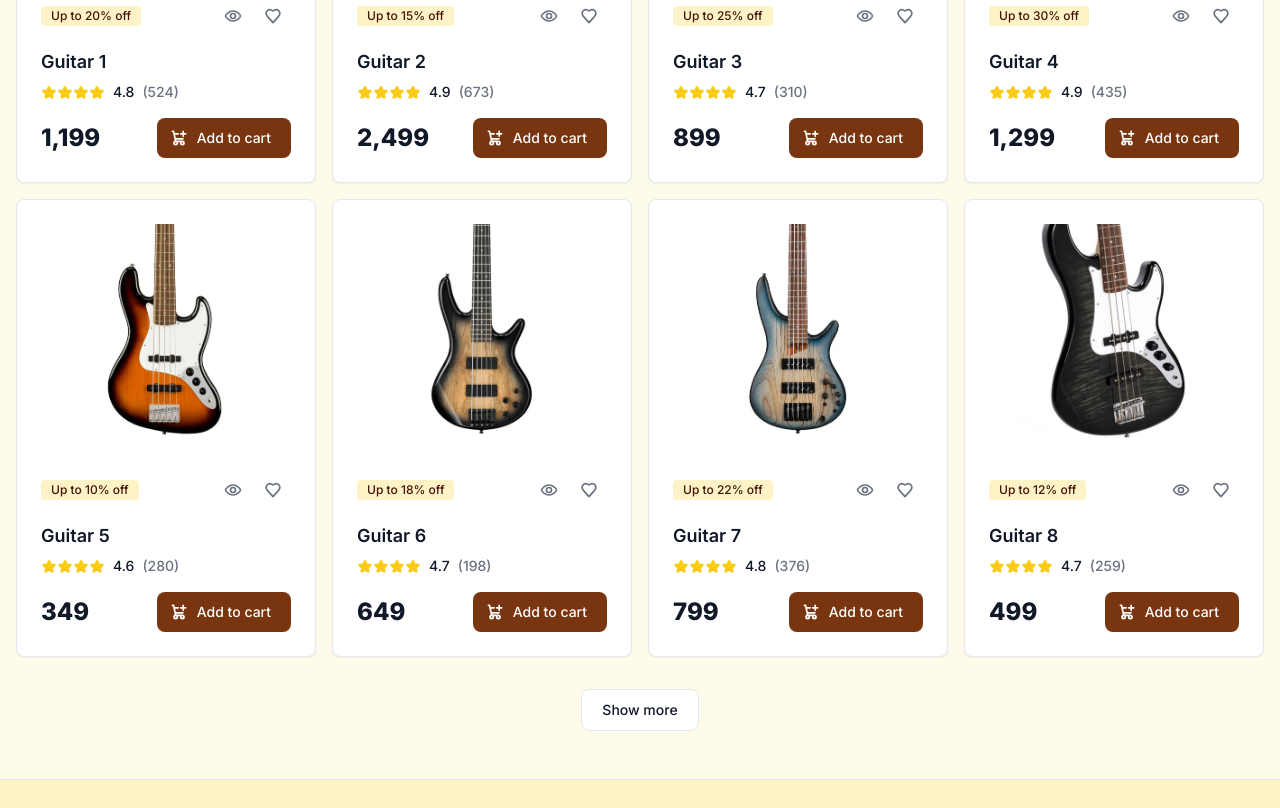
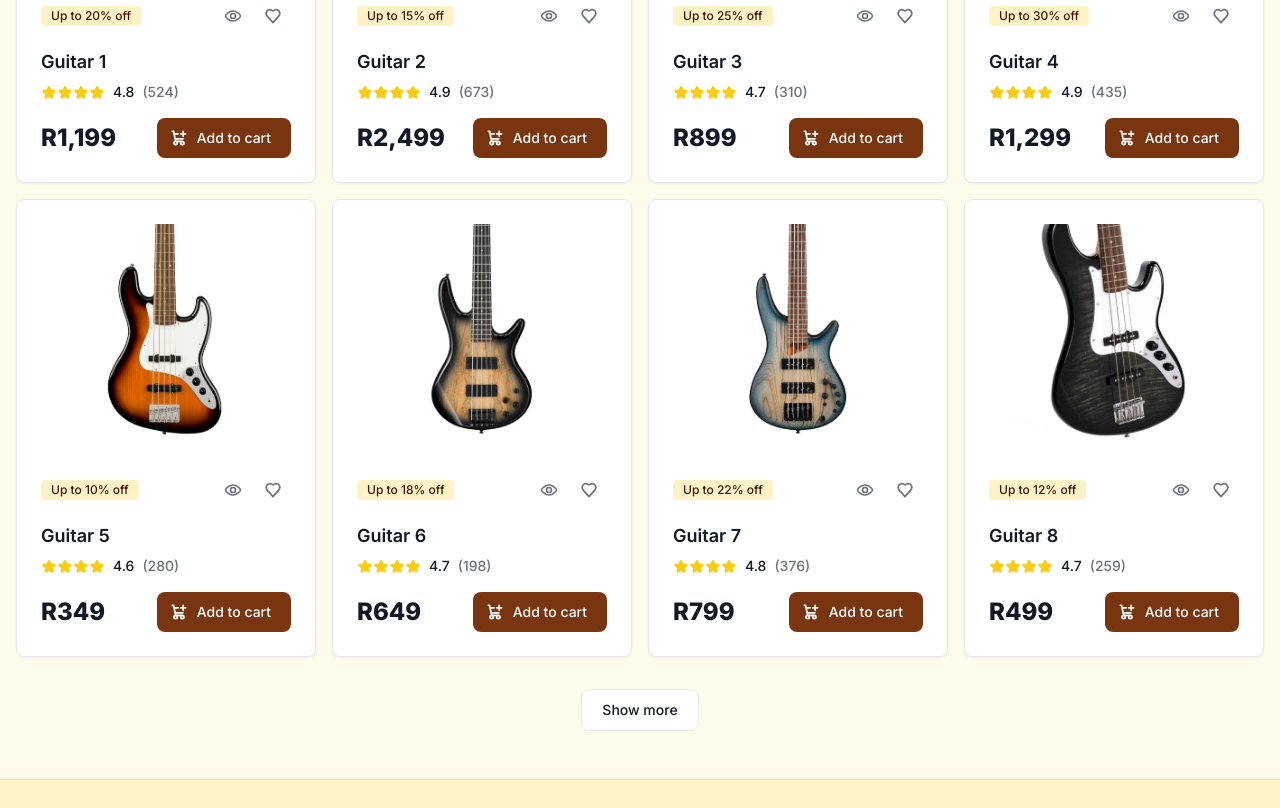
Before and after one commit to hlokomani/hobbystore, a Next.js app: page /products in a window 1280 px wide. Shown: the part 500-1308 px from the top of the page. Built offline with nearby package versions, Linux system fonts and the light colour scheme.

Commit message:
Added Currency to the Price

```diff
--- a/data/guitars.js
+++ b/data/guitars.js
@@ -7,7 +7,7 @@ const guitars = [
         "rating": 4.8,
         "reviews": 524,
         "features": ["Fast Delivery", "Best Price"],
-        "price": "1,199",
+        "price": "R1,199",
         "special": "Up to 20% off",
         "discountedPrice": "959.20"
     },
@@ -19,7 +19,7 @@ const guitars = [
         "rating": 4.9,
         "reviews": 673,
         "features": ["Fast Delivery", "Best Seller"],
-        "price": "2,499",
+        "price": "R2,499",
         "special": "Up to 15% off",
         "discountedPrice": "2,124.15"
     },
@@ -31,7 +31,7 @@ const guitars = [
         "rating": 4.7,
         "reviews": 310,
         "features": ["Best Price"],
-        "price": "899",
+        "price": "R899",
         "special": "Up to 25% off",
         "discountedPrice": "674.25"
     },
@@ -43,7 +43,7 @@ const guitars = [
         "rating": 4.9,
         "reviews": 435,
         "features": ["Fast Delivery", "Best Price"],
-        "price": "1,299",
+        "price": "R1,299",
         "special": "Up to 30% off",
         "discountedPrice": "909.30"
     },
@@ -55,7 +55,7 @@ const guitars = [
         "rating": 4.6,
         "reviews": 280,
         "features": ["Best Price"],
-        "price": "349",
+        "price": "R349",
         "special": "Up to 10% off",
         "discountedPrice": "314.10"
     },
@@ -67,7 +67,7 @@ const guitars = [
         "rating": 4.7,
         "reviews": 198,
         "features": ["Best Price"],
-        "price": "649",
+        "price": "R649",
         "special": "Up to 18% off",
         "discountedPrice": "532.18"
     },
@@ -79,7 +79,7 @@ const guitars = [
         "rating": 4.8,
         "reviews": 376,
         "features": ["Fast Delivery"],
-        "price": "799",
+        "price": "R799",
         "special": "Up to 22% off",
         "discountedPrice": "622.22"
     },
@@ -91,7 +91,7 @@ const guitars = [
         "rating": 4.7,
         "reviews": 259,
         "features": ["Best Seller"],
-        "price": "499",
+        "price": "R499",
         "special": "Up to 12% off",
         "discountedPrice": "439.12"
     }
```
